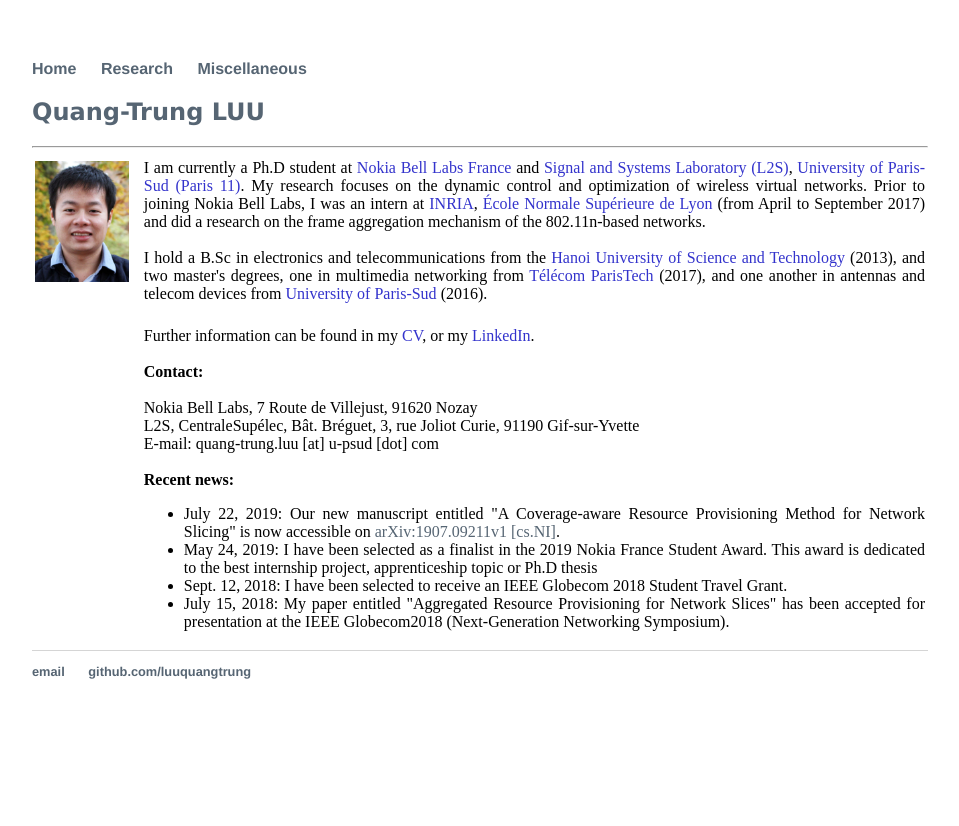
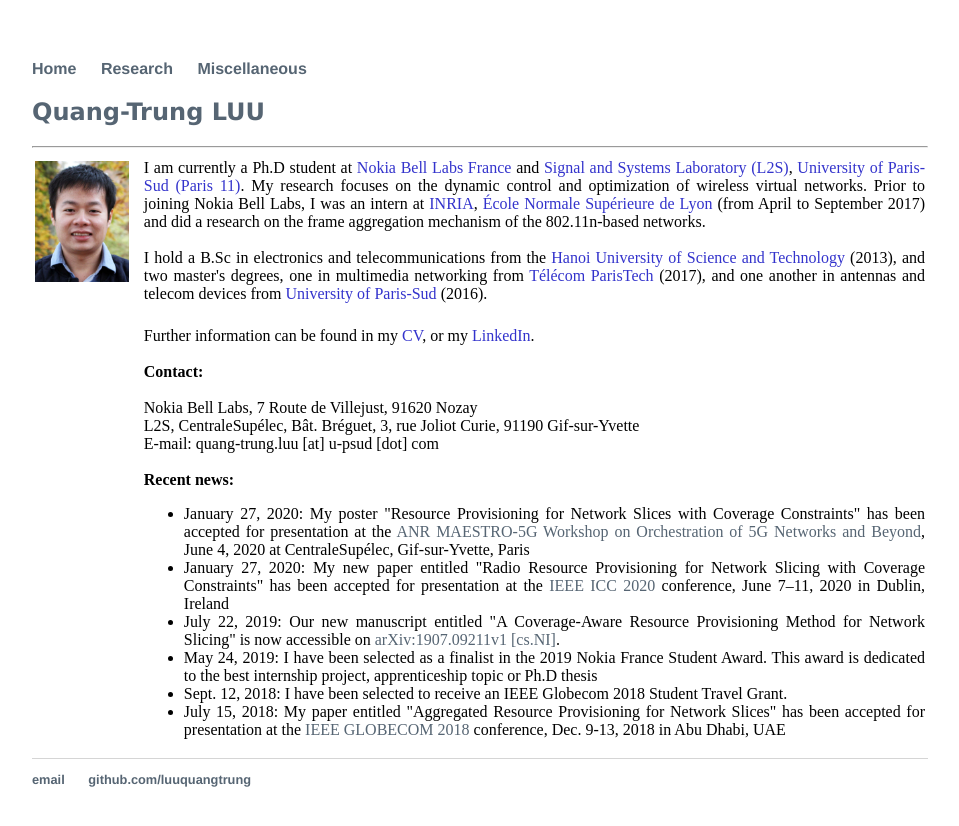
Before and after one commit to luuquangtrung/luuquangtrung.github.io_v1, a Jekyll site: the page built from index.html, in a window 1280 px wide. Shown: the top 826 px of the page, without its empty margins (160-1119 px from the left). Built offline with Jekyll 4.4.1, drawn with Linux system fonts in a browser that asks for light colours.

Commit message:
update main index

```diff
--- a/index.html
+++ b/index.html
@@ -57,11 +57,13 @@
 			<div>&nbsp;</div>
 			<b>Recent news:</b>
 			<ul>
-				<li> July 22, 2019: Our new manuscript entitled "A Coverage-aware Resource Provisioning Method for Network Slicing" is now accessible on <a href="https://arxiv.org/abs/1907.09211"> arXiv:1907.09211v1 [cs.NI]</a>. </li>
+				<li> January 27, 2020: My poster "Resource Provisioning for Network Slices with Coverage Constraints" has been accepted for presentation at the <a href="https://orch5g.roc.cnam.fr/">ANR MAESTRO-5G Workshop on Orchestration of 5G Networks and Beyond</a>, June 4, 2020 at CentraleSupélec, Gif-sur-Yvette, Paris </li>
+				<li> January 27, 2020: My new paper entitled "Radio Resource Provisioning for Network Slicing with Coverage Constraints" has been accepted for presentation at the <a href="https://icc2020.ieee-icc.org/">IEEE ICC 2020</a> conference, June 7–11, 2020 in Dublin, Ireland </li>
+				<li> July 22, 2019: Our new manuscript entitled "A Coverage-Aware Resource Provisioning Method for Network Slicing" is now accessible on <a href="https://arxiv.org/abs/1907.09211"> arXiv:1907.09211v1 [cs.NI]</a>. </li>
 				<li> May 24, 2019: I have been selected as a finalist in the 2019 Nokia France Student Award. This award is dedicated to the best internship project, apprenticeship topic or Ph.D thesis</li>
 				<li> Sept. 12, 2018: I have been selected to receive an IEEE Globecom 2018 Student Travel Grant. </li>
 				<li> July 15, 2018: My paper entitled "Aggregated Resource Provisioning for Network Slices" has been
-				accepted for presentation at the IEEE Globecom2018 (Next-Generation Networking Symposium).</li>
+				accepted for presentation at the <a href="https://globecom2018.ieee-globecom.org/">IEEE GLOBECOM 2018</a> conference, Dec. 9-13, 2018 in Abu Dhabi, UAE</li>
 			</ul>
 		</td>
     </tr>
```
